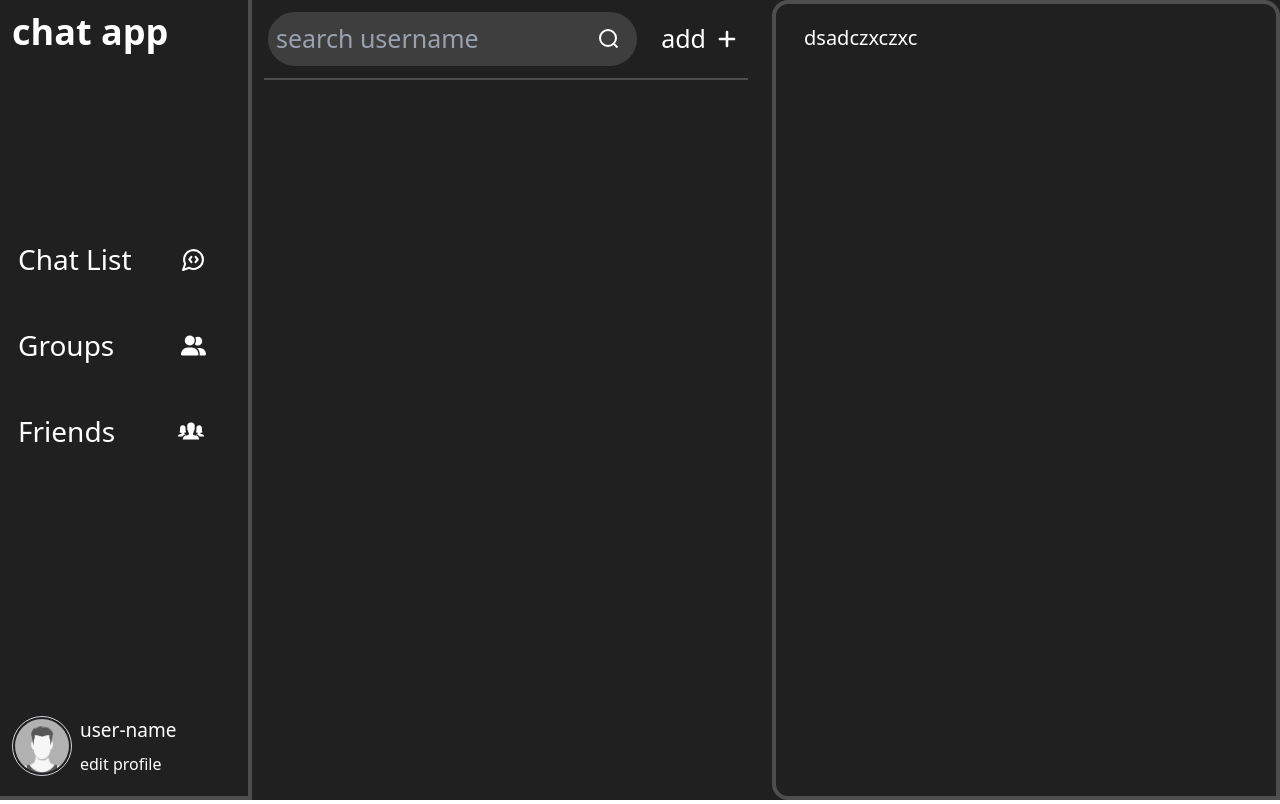
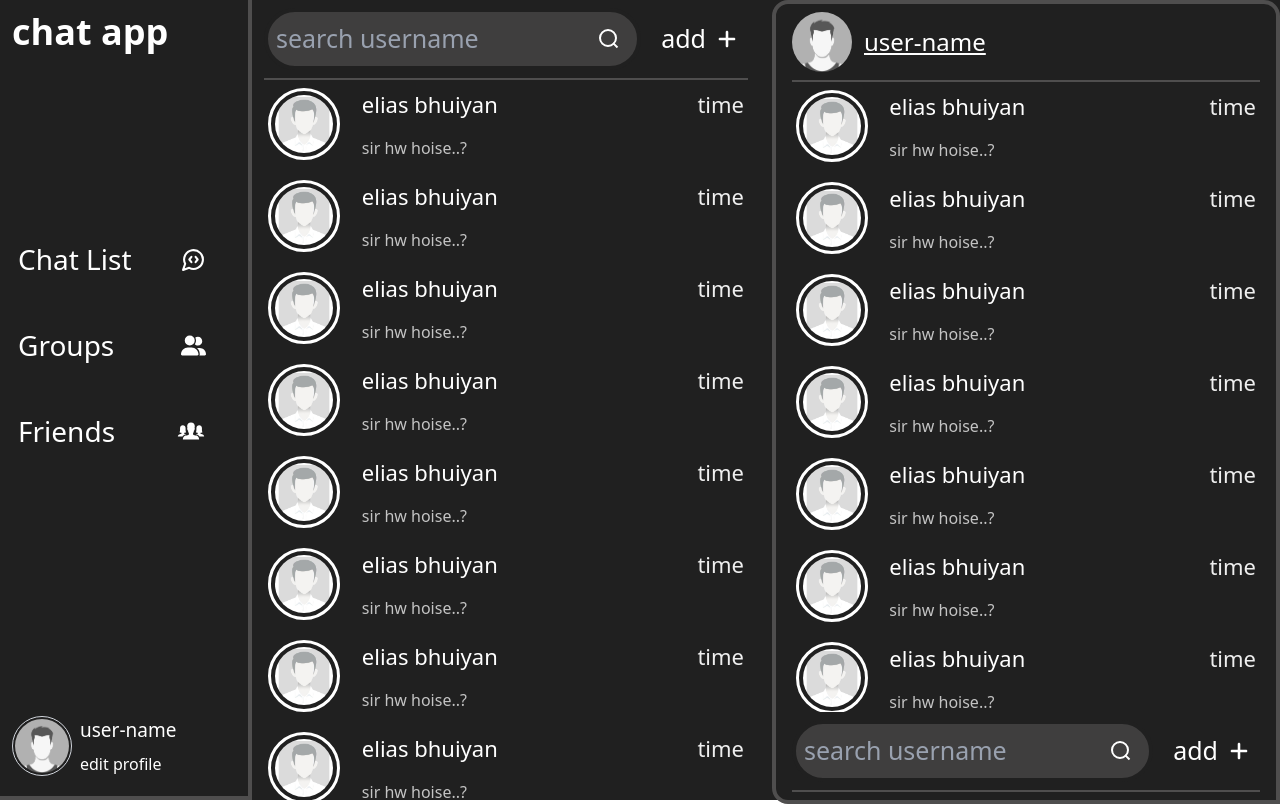
Before and after one commit to FamimHayat/demo-messenger-app, a React (Vite) app: page / in a window 1280 px wide. Built offline with nearby package versions, Linux system fonts and the light colour scheme.

Commit message:
chat-page styling

```diff
--- /dev/null
+++ b/src/components/SearchBar.jsx
@@ -0,0 +1,29 @@
+import React from 'react'
+import { FaPlus } from "react-icons/fa6";
+import { FiSearch } from "react-icons/fi";
+
+const SearchBar = () => {
+  return (
+    <div className=" flex gap-2 py-2 border-b-2 border-[#4f4e4e]">
+      <div className="w-full relative">
+        <input
+          type="text"
+          placeholder="search username"
+          className="text-[25px] text-white placeholder-gray-400 pl-2 py-2 pr-10 bg-[#3f3e3e] rounded-full border-4 border-[#202020] outline-none focus:outline-none focus:ring-2 focus:ring-[#b6b5b5] w-full"
+        />
+        <FiSearch
+          className="absolute right-3 top-1/2 transform -translate-y-1/2 p-2   text-white cursor-pointer rounded-full hover:bg-[#181818] active:bg-[#767676]"
+          size={40}
+        />
+      </div>
+      <div className="flex items-center w-fit justify-center  cursor-pointer rounded-full group active:bg-[#767676]">
+        <h2 className="text-[25px] hidden sm:flex md:hidden lg:flex text-white px-3  group-hover:">
+          add
+        </h2>
+        <FaPlus className="text-[30px] pr-3 text-white  group-hover:" />
+      </div>
+    </div>
+  );
+}
+
+export default SearchBar
--- /dev/null
+++ b/src/components/Users.jsx
@@ -0,0 +1,26 @@
+import React from "react";
+
+const Users = () => {
+  return (
+    <div className="py-2 px-1  flex gap-3 lg:gap-5 cursor-pointer group hover:bg-[#343434] ">
+      <div className=" h-18 w-23">
+        <img
+          src="/user-image.jpg"
+          alt="user's-image"
+          className="h-18 w-18 rounded-full p-1 border-3 border-white "
+        />
+      </div>
+      <div className="flex w-full justify-between">
+        <div className="flex flex-col justify-between">
+          <h2 className="text-[22px] text-white">elias bhuiyan</h2>
+          <p className="text-md text-[#c4c4c4]"> sir hw hoise..?</p>
+        </div>
+        <div>
+          <h3 className="text-[22px] text-[#efefef]">time</h3>
+        </div>
+      </div>
+    </div>
+  );
+};
+
+export default Users;
--- a/src/components/common-components/Users.jsx
+++ /dev/null
@@ -1,13 +0,0 @@
-import React from "react";
-
-const Users = () => {
-  return (
-    <div>
-      <div className="flex">
-        <img src="/user-image.jpg" alt="" />
-      </div>
-    </div>
-  );
-};
-
-export default Users;
--- a/src/index.css
+++ b/src/index.css
@@ -10,3 +10,8 @@
 a{
   display: inline-block;
 }
+
+
+.chatList-custom-height{
+  height: calc(100dvh - 80px);
+}
--- a/src/pages/ChatList.jsx
+++ b/src/pages/ChatList.jsx
@@ -1,30 +1,43 @@
 import React from "react";
-import { FaPlus } from "react-icons/fa6";
-import { FiSearch } from "react-icons/fi";
+
+import SearchBar from "../components/SearchBar"
+import Users from "../components/Users"
 
 const ChatList = () => {
   return (
-    <section className="px-3 border-r-2 border-b-4 border-[#4f4e4e] md:border-none ">
+    <section className="px-3  border-r-2 border-b-4 border-[#4f4e4e] md:border-none ">
       <div className=" flex flex-col gap-2">
-        <div className=" flex gap-2 py-2 border-b-2 border-[#4f4e4e]">
-          <div className="w-full relative">
-            <input
-              type="text"
-              placeholder="search username"
-              className="text-[25px] text-white placeholder-gray-400 pl-2 py-2 pr-10 bg-[#3f3e3e] rounded-full border-4 border-[#202020] outline-none focus:outline-none focus:ring-2 focus:ring-[#b6b5b5] w-full"
-            />
-            <FiSearch
-              className="absolute right-3 top-1/2 transform -translate-y-1/2 p-2   text-white cursor-pointer rounded-full hover:bg-[#181818] active:bg-[#767676]"
-              size={40}
-            />
-          </div>
-          <div className="flex items-center w-fit justify-center  cursor-pointer rounded-full group active:bg-[#767676]">
-            <h2 className="text-[25px] hidden sm:flex md:hidden lg:flex text-white px-3  group-hover:">
-              add
-            </h2>
-            <FaPlus className="text-[30px] pr-3 text-white  group-hover:" />
-          </div>
-        </div>
+        <SearchBar />
+      </div>
+      <div className="overflow-y-auto chatList-custom-height flex flex-col gap-1  ">
+        <Users />
+        <Users />
+        <Users />
+        <Users />
+        <Users />
+        <Users />
+        <Users />
+        <Users />
+        <Users />
+        <Users />
+        <Users />
+        <Users />
+        <Users />
+        <Users />
+        <Users />
+        <Users />
+        <Users />
+        <Users />
+        <Users />
+        <Users />
+        <Users />
+        <Users />
+        <Users />
+        <Users />
+        <Users />
+        <Users />
+        <Users />
+        <Users />
       </div>
     </section>
   );
--- a/src/pages/ChatPage.jsx
+++ b/src/pages/ChatPage.jsx
@@ -1,12 +1,75 @@
 import React from "react";
 import { FaPlus } from "react-icons/fa6"
 import { FiSearch } from "react-icons/fi";
+import Users from "../components/Users"
 
 const ChatPage = () => {
   return (
     <>
-      <section className="px-2 border-4 rounded-t-2xl md:rounded-l-2xl  border-[#4f4e4e]">
-        <h2 className="text-xl text-white p-5">dsadczxczxc</h2>
+      <section className="px-2 border-4 rounded-t-2xl md:rounded-l-2xl bg-[#202020] border-[#4f4e4e]">
+        <div className="flex flex-col p-2">
+          <div className="w-full flex gap-3 items-center border-b-2 pb-2 border-[#4f4e4e]">
+            <img
+              src="/profile-image.jpg"
+              alt="my-image"
+              className="w-15 rounded-full"
+            />
+            <div>
+              <h2 className="text-2xl text-white underline">user-name</h2>
+            </div>
+          </div>
+          <div className="overflow-y-auto h-[calc(100dvh-170px)] flex flex-col gap-1  ">
+            <Users />
+            <Users />
+            <Users />
+            <Users />
+            <Users />
+            <Users />
+            <Users />
+            <Users />
+            <Users />
+            <Users />
+            <Users />
+            <Users />
+            <Users />
+            <Users />
+            <Users />
+            <Users />
+            <Users />
+            <Users />
+            <Users />
+            <Users />
+            <Users />
+            <Users />
+            <Users />
+            <Users />
+            <Users />
+            <Users />
+            <Users />
+            <Users />
+          </div>
+          <div>
+                <div className=" flex gap-2 py-2 border-b-2 border-[#4f4e4e]">
+                  <div className="w-full relative">
+                    <input
+                      type="text"
+                      placeholder="search username"
+                      className="text-[25px] text-white placeholder-gray-400 pl-2 py-2 pr-10 bg-[#3f3e3e] rounded-full border-4 border-[#202020] outline-none focus:outline-none focus:ring-2 focus:ring-[#b6b5b5] w-full"
+                    />
+                    <FiSearch
+                      className="absolute right-3 top-1/2 transform -translate-y-1/2 p-2   text-white cursor-pointer rounded-full hover:bg-[#181818] active:bg-[#767676]"
+                      size={40}
+                    />
+                  </div>
+                  <div className="flex items-center w-fit justify-center  cursor-pointer rounded-full group active:bg-[#767676]">
+                    <h2 className="text-[25px] hidden sm:flex md:hidden lg:flex text-white px-3  group-hover:">
+                      add
+                    </h2>
+                    <FaPlus className="text-[30px] pr-3 text-white  group-hover:" />
+                  </div>
+                </div>
+          </div>
+        </div>
       </section>
     </>
   );
```
